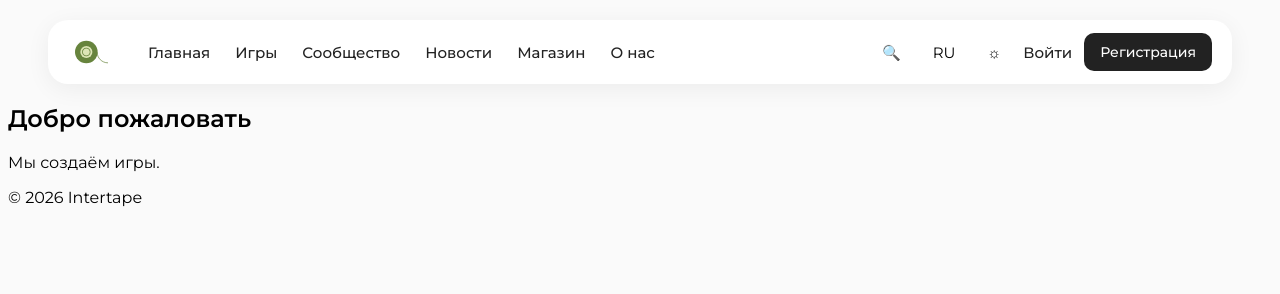
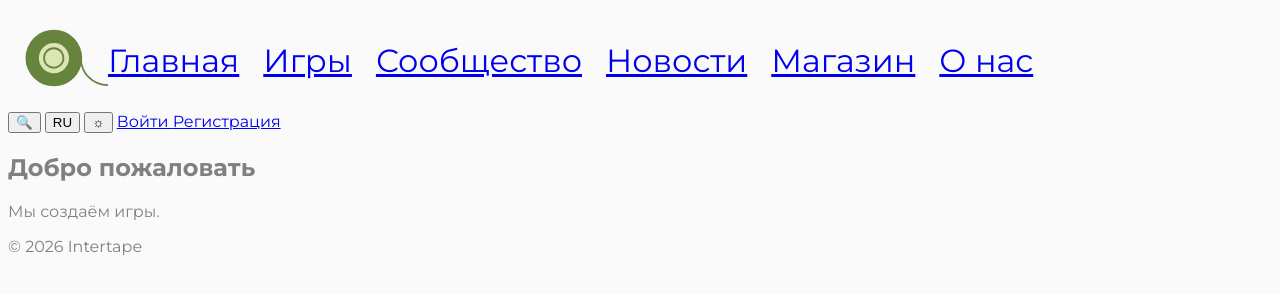
Before and after one commit to Intertape/intertape.github.io, a plain HTML site: page index.html in a window 1280 px wide. Drawn offline with Linux system fonts and the light colour scheme.

Commit message:
Update style.css

```diff
--- a/css/style.css
+++ b/css/style.css
@@ -1,133 +1,23 @@
 body {
     background-color: #fafafa;
     font-family: 'Montserrat', sans-serif;
+    color: gray;
 }
-
-
-/* Навигационная панель */
-
-.navbar {
-    margin: 20px auto;
-    padding: 12px 20px;
-
-    width: calc(100% - 80px);
-    max-width: 1400px;
-
-    display: flex;
-    align-items: center;
-    justify-content: space-between;
-
-    background-color: #ffffff;
-
-    border-radius: 20px;
-
-    box-sizing: border-box;
-
-    box-shadow: 0 5px 25px rgba(0, 0, 0, 0.06);
-
-}
-
-
-/* Левая часть */
 
 .navbar-left {
     display: flex;
     align-items: center;
-    gap: 40px;
+    flex-direction: row;
+
 }
-
-
-/* Логотип */
-
-.logo img {
-    display: block;
-    height: 40px;
-}
-
-
-/* Навигация */
 
 .navigation {
     display: flex;
-    align-items: center;
-    gap: 25px;
+    font-size: 32px;
+    gap: 24px;
 }
 
-.navigation a {
-    color: #222;
-    text-decoration: none;
-    font-size: 15px;
-    font-weight: 500;
+.logo img{
+    width: 100px;
+    height: auto;
 }
-
-
-/* Правая часть */
-
-.navbar-right {
-    display: flex;
-    align-items: center;
-    gap: 12px;
-}
-
-
-/* Кнопки */
-
-.nav-button {
-    border: none;
-    background: none;
-
-    font-family: inherit;
-    font-size: 15px;
-
-    cursor: pointer;
-
-    padding: 8px 10px;
-}
-
-
-/* Аккаунт */
-
-.account {
-    color: #222;
-    text-decoration: none;
-
-    font-size: 15px;
-    font-weight: 500;
-}
-
-
-/* Регистрация */
-
-.register {
-    padding: 10px 16px;
-
-    background-color: #222;
-    color: white;
-
-    border-radius: 10px;
-
-    text-decoration: none;
-
-    font-size: 14px;
-    font-weight: 500;
-}
-
-h1, h2, h3 {
-    font-weight: 600;
-}
-
-.normal {
-    font-weight: 400;
-}
-
-.medium {
-    font-weight: 500;
-}
-
-.semibold {
-    font-weight: 600;
-}
-
-.bold {
-    font-weight: 700;
-}
```
